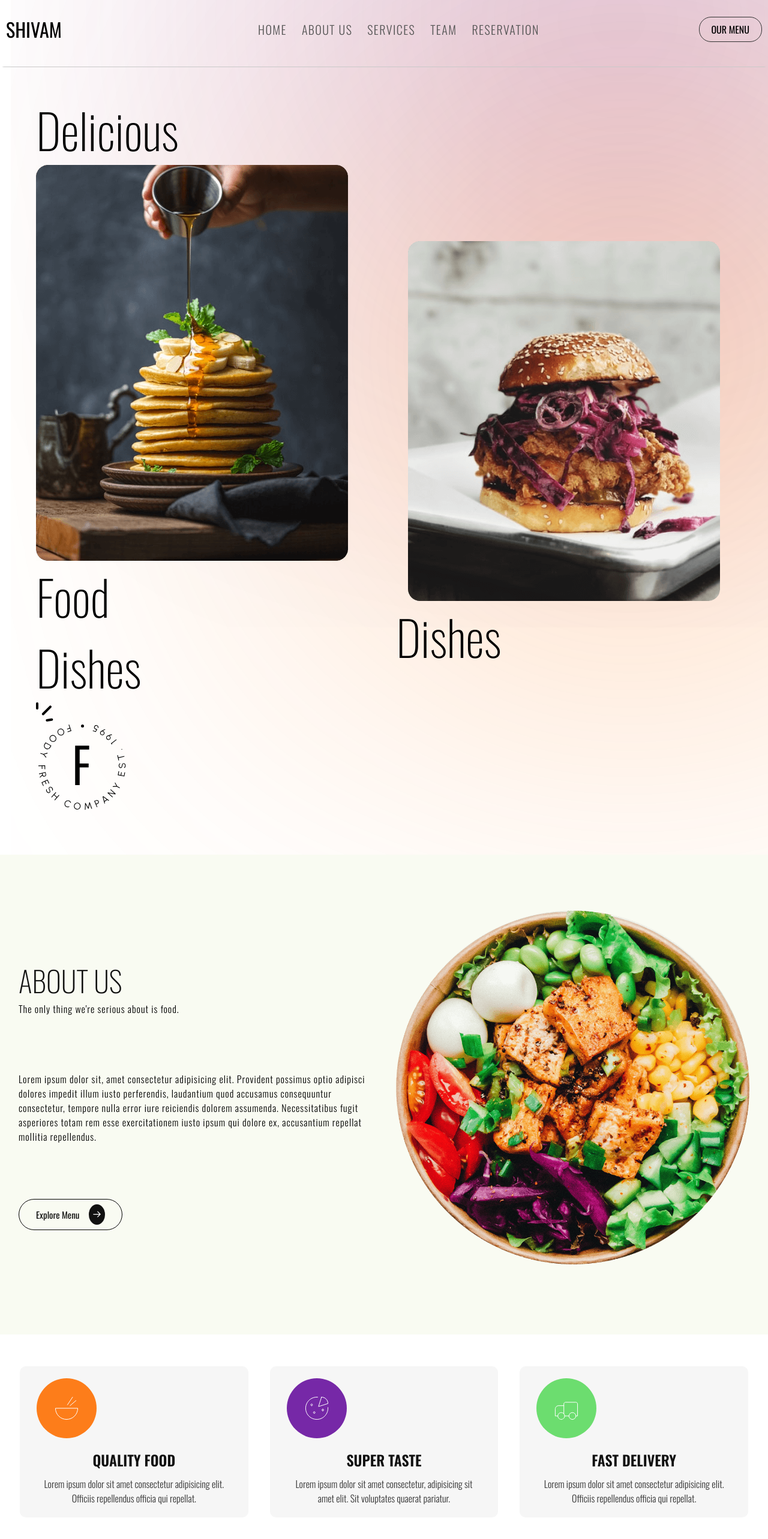
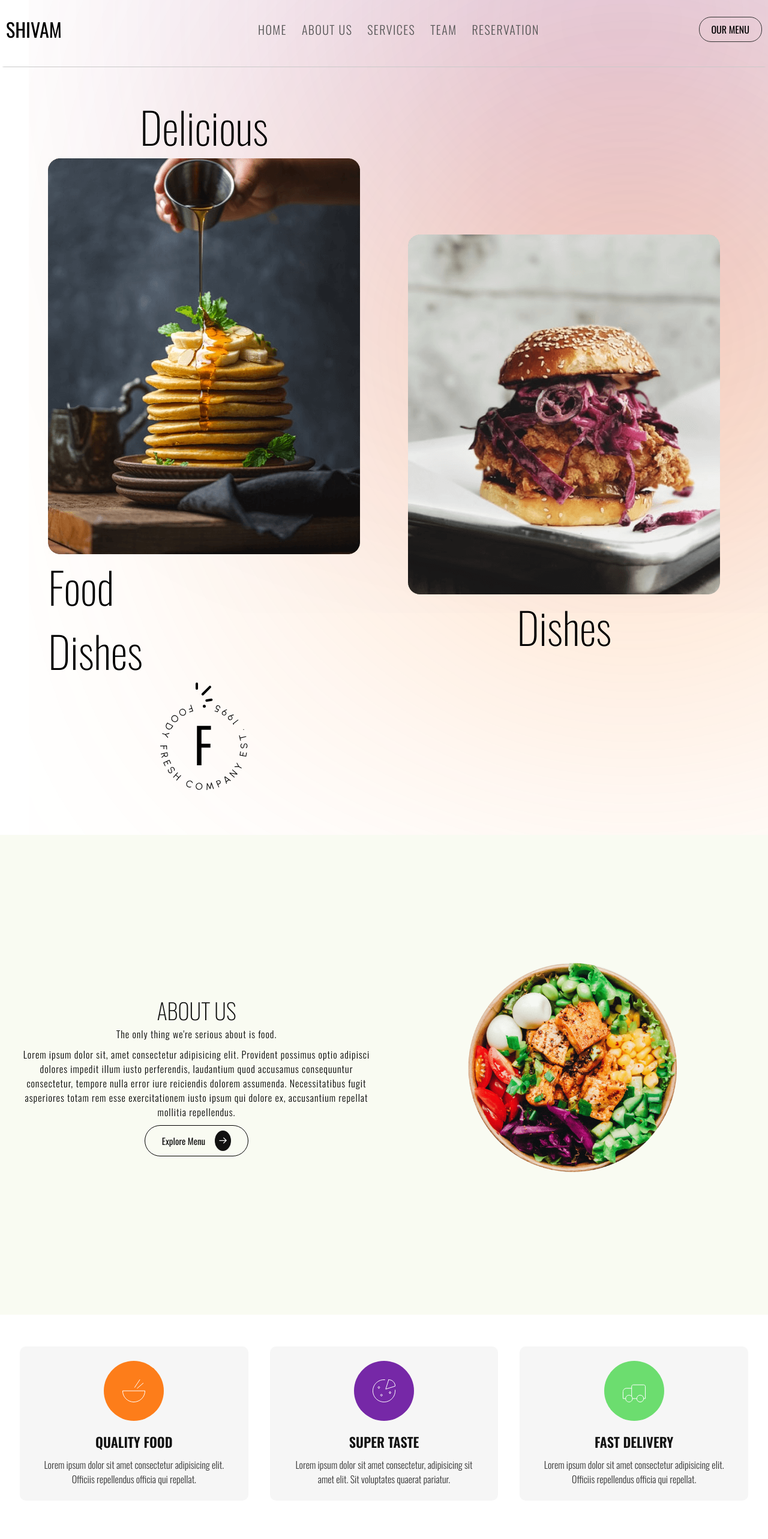
Before and after one commit to Shivam190204/Restraunt-Booking-System, a React (Vite) app in the folder frontend/: page / in a window 1280 px wide. Shown: the top 2566 px of the page at 60% size. Built offline with nearby package versions, Linux system fonts and the light colour scheme.

Commit message:
Update App.css

```diff
--- a/frontend/src/App.css
+++ b/frontend/src/App.css
@@ -1,4 +1,4 @@
-/* Import your preferred font */
+/* Import preferred font */
 @import url("https://fonts.googleapis.com/css2?family=Oswald:wght@200;300;400;500;600&display=swap");
 
 * {
@@ -9,13 +9,19 @@
   padding: 0;
 }
 
+html, body {
+  width: 100vw;
+  max-width: 100vw;
+  overflow-x: hidden;
+}
+
 ::-webkit-scrollbar {
   display: none;
 }
 
-/*************************************************
-  UNIVERSAL RESPONSIVE CONTAINERS & IMAGES
-*************************************************/
+/*********************************************
+    UNIVERSAL CONTAINERS & IMAGE CENTERING
+*********************************************/
 .container {
   width: 100%;
   max-width: 1500px;
@@ -31,11 +37,24 @@ img {
   max-width: 100%;
   height: auto;
   display: block;
+  margin: 0 auto;
 }
 
-/*************************************************
-  NAVIGATION (Responsive)
-*************************************************/
+.imageBox,
+.banner .imageBox,
+.about .banner img,
+.qualities .card img,
+.team .card img,
+.who_are_we .image_banner img {
+  display: flex;
+  justify-content: center;
+  align-items: center;
+  margin: 0 auto;
+}
+
+/*********************************************
+    NAVIGATION (Responsive)
+*********************************************/
 nav {
   display: flex;
   width: 100%;
@@ -117,7 +136,7 @@ nav svg {
   font-size: 1.75rem;
 }
 
-/* --- NAV MEDIA QUERIES --- */
+/* NAV MEDIA QUERIES */
 @media (max-width: 1100px) {
   nav {
     z-index: 20;
@@ -169,9 +188,9 @@ nav svg {
   }
 }
 
-/*************************************************
-  HERO SECTION (Responsive)
-*************************************************/
+/*********************************************
+    HERO SECTION (Improved Responsive Centering)
+*********************************************/
 .heroSection {
   min-height: 80vh;
   display: flex;
@@ -188,6 +207,7 @@ nav svg {
   width: 100%;
   flex-wrap: wrap;
   padding: 0;
+  align-items: center;
 }
 
 .heroSection .banner {
@@ -196,25 +216,18 @@ nav svg {
   min-width: 0;
   display: flex;
   flex-direction: column;
-  align-items: flex-start;
+  align-items: center;
   justify-content: center;
   padding: 15px;
+  text-align: center;
 }
 
 .heroSection .banner .title {
-  font-size: 5rem;
+  font-size: 4.5rem;
   font-weight: 200;
 }
 
-.heroSection .banner .imageBox {
-  width: 100%;
-  text-align: center;
-}
-
-/* IMAGE: forces all images inside to never overflow! */
 .heroSection .banner .imageBox img {
-  max-width: 100%;
-  height: auto;
   margin: 0 auto;
 }
 
@@ -226,15 +239,16 @@ nav svg {
   .heroSection .banner {
     flex: 1 1 0;
     width: 0;
-    align-items: flex-start;
+    align-items: center;
     justify-content: center;
+    text-align: left;
     padding: 20px;
   }
 }
 
 @media (max-width: 700px) {
   .heroSection .banner .title {
-    font-size: 2.5rem;
+    font-size: 2rem;
     text-align: center;
   }
   .heroSection {
@@ -242,9 +256,9 @@ nav svg {
   }
 }
 
-/*************************************************
-  ABOUT US (Responsive)
-*************************************************/
+/*********************************************
+    ABOUT SECTION
+*********************************************/
 .about {
   display: flex;
   min-height: 100vh;
@@ -265,12 +279,14 @@ nav svg {
   flex: 1 1 300px;
   display: flex;
   flex-direction: column;
-  justify-content: space-evenly;
+  justify-content: center;
+  align-items: center;
   padding: 32px 16px;
+  text-align: center;
 }
 
 .heading {
-  font-size: 3rem;
+  font-size: 2.3rem;
   font-weight: 200;
   color: #111;
 }
@@ -285,11 +301,10 @@ nav svg {
 
 .about .banner img {
   width: 100%;
-  max-width: 100%;
+  max-width: 350px;
   margin-bottom: 24px;
 }
 
-/* CTA Button */
 .about .banner a {
   border: 1px solid black;
   padding: 8px 28px;
@@ -320,13 +335,13 @@ nav svg {
   color: #111;
 }
 
-/* ABOUT US BREAKPOINTS */
+/* BREAKPOINTS */
 @media (max-width: 1050px) {
   .about .banner {
     padding: 16px;
   }
   .heading {
-    font-size: 2.3rem;
+    font-size: 2rem;
   }
 }
 @media (max-width: 786px) {
@@ -339,15 +354,14 @@ nav svg {
     padding: 24px 4px;
   }
   .about .banner img {
-    max-width: 400px;
-    margin: 0 auto;
-    margin-bottom: 24px;
+    max-width: 300px;
+    margin: 0 auto 24px auto;
   }
 }
 
-/*************************************************
-  QUALITIES SECTION (Responsive Cards)
-*************************************************/
+/*********************************************
+    QUALITIES SECTION
+*********************************************/
 .qualities {
   width: 100%;
   padding: 35px 0;
@@ -367,17 +381,21 @@ nav svg {
   min-width: 270px;
   max-width: 400px;
   margin: 18px;
-  padding: 20px 28px;
+  padding: 24px 28px;
   background: #f6f6f6;
   border-radius: 10px;
   text-align: center;
+  align-items: center;
+  justify-content: center;
+  display: flex;
+  flex-direction: column;
 }
 .qualities .card img {
   margin-bottom: 18px;
   max-width: 110px;
 }
 .qualities .card .title {
-  font-size: 1.5rem;
+  font-size: 1.4rem;
   font-weight: bold;
   color: #111;
   margin-bottom: 10px;
@@ -388,22 +406,21 @@ nav svg {
   font-weight: 300;
 }
 
-/* QUALITIES breakpoint */
 @media (max-width: 900px) {
   .qualities .container {
     flex-direction: column;
     align-items: center;
   }
   .qualities .card {
-    width: 90vw;
+    width: 95vw;
     max-width: 100%;
     margin: 16px 0;
   }
 }
 
-/*************************************************
-  MENU SECTION (Responsive Cards Grid)
-*************************************************/
+/*********************************************
+    MENU SECTION
+*********************************************/
 .menu {
   width: 100%;
   min-height: 100vh;
@@ -451,11 +468,13 @@ nav svg {
   width: 100%;
   height: 230px;
   object-fit: cover;
+  margin: 0 auto;
 }
 .menu .dishes_container .card h3 {
-  font-size: 1.3rem;
+  font-size: 1.2rem;
   font-weight: 500;
   padding: 12px 0 6px 0;
+  text-align: center;
 }
 .menu .dishes_container .card button {
   position: absolute;
@@ -468,7 +487,6 @@ nav svg {
   border-radius: 20px;
   font-size: 13px;
 }
-
 @media (max-width: 1000px) {
   .menu .dishes_container .card {
     width: calc(50% - 32px);
@@ -482,13 +500,13 @@ nav svg {
     max-width: 100%;
   }
   .menu .dishes_container .card h3 {
-    font-size: 1.1rem;
+    font-size: 1.05rem;
   }
 }
 
-/*************************************************
-  TEAM SECTION (Grid Responsive)
-*************************************************/
+/*********************************************
+    TEAM SECTION
+*********************************************/
 .team {
   display: flex;
   min-height: 60vh;
@@ -553,9 +571,9 @@ nav svg {
   }
 }
 
-/*************************************************
-  WHO ARE WE SECTION (Responsive)
-*************************************************/
+/*********************************************
+    WHO ARE WE SECTION
+*********************************************/
 .who_are_we {
   display: flex;
   justify-content: center;
@@ -575,8 +593,9 @@ nav svg {
   min-width: 0;
   display: flex;
   flex-direction: column;
-  align-items: flex-start;
-  justify-content: center;
+  align-items: center !important;
+  justify-content: center !important;
+  text-align: center;
 }
 .who_are_we .text_banner .card {
   margin-bottom: 20px;
@@ -595,7 +614,7 @@ nav svg {
   justify-content: center;
 }
 .who_are_we .image_banner img {
-  max-width: 420px;
+  max-width: 350px;
   width: 100%;
   height: auto;
 }
@@ -612,9 +631,9 @@ nav svg {
   }
 }
 
-/*************************************************
-  FOOTER (Responsive)
-*************************************************/
+/*********************************************
+    FOOTER
+*********************************************/
 footer {
   display: flex;
   width: 100%;
@@ -630,8 +649,8 @@ footer .container {
   max-width: 1500px;
   min-width: 0;
   flex-direction: column;
+  align-items: center;
 }
-
 footer .banner {
   display: flex;
   justify-content: space-between;
@@ -663,8 +682,6 @@ footer .banner .right {
   font-size: 1rem;
   color: #333;
 }
-
-/* FOOTER Mobile */
 @media (max-width: 600px) {
   footer .banner {
     flex-direction: column;
@@ -677,69 +694,89 @@ footer .banner .right {
   }
 }
 
-/*************************************************
-  RESERVATION SECTION (Responsive)
-*************************************************/
+/*********************************************
+    RESERVATION FORM (Improved Structure)
+*********************************************/
 .reservation {
-  width: 100%;
-  min-height: 75vh;
-  padding: 32px 0;
   display: flex;
   justify-content: center;
+  align-items: center;
+  min-height: 75vh;
+  width: 100%;
   background: url(/reserve.svg) no-repeat right;
   background-size: cover;
 }
 .reservation .container {
+  display: flex;
   flex-wrap: wrap;
+  justify-content: center;
+  align-items: center;
+  min-height: 400px;
   width: 100%;
   max-width: 1500px;
   min-width: 0;
-  align-items: flex-start;
 }
+
 .reservation .banner {
   width: 100%;
   max-width: 600px;
-  flex: 1;
-  padding: 30px;
   display: flex;
   flex-direction: column;
   align-items: center;
+  justify-content: center;
+  margin: 0 auto;
 }
-.reservation .reservation_form_box {
+
+.reservation_form_box {
   width: 100%;
   max-width: 400px;
   background: #fff;
-  padding: 22px;
-  box-shadow: -1px 0px 37px 0px rgba(152, 87, 191, 0.15);
+  padding: 32px 22px 28px 22px;
+  box-shadow: 0 4px 28px rgba(152,87,191,0.06);
+  border-radius: 14px;
   margin: 0 auto;
+  display: flex;
+  flex-direction: column;
+  gap: 16px;
 }
-.reservation .reservation_form_box h1 {
+
+.reservation_form_box h1 {
   font-size: 2rem;
-  font-weight: 200;
-  color: #111;
   text-align: center;
-  margin-bottom: 10px;
+  margin-bottom: 12px;
+  font-weight: 300;
 }
-.reservation .reservation_form_box form div {
+
+.reservation_form_box form {
   display: flex;
-  gap: 20px;
-  margin-bottom: 20px;
+  flex-direction: column;
+  gap: 14px;
 }
-.reservation .reservation_form_box input {
-  flex: 1;
-  padding: 5px;
-  font-size: 15px;
-  font-weight: 300;
+
+.reservation_form_box form div {
+  display: flex;
+  flex-direction: row;
+  gap: 12px;
+}
+
+.reservation_form_box input,
+.reservation_form_box input[type="email"],
+.reservation_form_box input[type="number"] {
+  width: 100%;
+  font-size: 1rem;
+  padding: 6px 8px;
+  margin-bottom: 0;
   border: none;
-  border-bottom: 1px solid #999;
+  border-bottom: 1.2px solid #aaa;
   background: transparent;
 }
-.reservation .reservation_form_box input:focus {
+
+.reservation_form_box input:focus {
+  border-bottom: 2px solid #775cdf;
   outline: none;
-  border-bottom: 2px solid skyblue;
 }
-.reservation .reservation_form_box form button {
-  margin: 20px auto 0 auto;
+
+.reservation_form_box button {
   border: 1px solid #111;
   padding: 8px 32px;
   border-radius: 30px;
@@ -749,8 +786,9 @@ footer .banner .right {
   display: flex;
   align-items: center;
   cursor: pointer;
+  margin: 20px auto 0 auto;
 }
-.reservation .reservation_form_box form button span {
+.reservation_form_box button span {
   margin-left: 1rem;
   padding: 3px;
   background: #111;
@@ -758,20 +796,28 @@ footer .banner .right {
   color: #fff;
 }
 
-@media (max-width: 900px) {
-  .reservation .container {
+@media (max-width: 700px) {
+  .reservation .container, .reservation .banner {
+    flex-direction: column !important;
+    max-width: 100vw;
+    padding: 0;
+  }
+  .reservation_form_box {
+    max-width: 97vw;
+    padding: 14px 3vw;
+  }
+  .reservation_form_box form div {
     flex-direction: column;
-    gap: 24px;
+    gap: 8px;
   }
-  .reservation .banner {
-    max-width: 100vw;
-    padding: 18px;
+  .reservation_form_box button {
+    width: 100%;
   }
 }
 
-/*************************************************
-  NOT FOUND PAGE (Responsive)
-*************************************************/
+/*********************************************
+    NOT FOUND PAGE
+*********************************************/
 .notFound {
   width: 100%;
   min-height: 100vh;
@@ -832,13 +878,3 @@ footer .banner .right {
   background: #fff;
   color: #111;
 }
-
-/*************************************************
-  ADDITIONAL HELPERS
-*************************************************/
-/* Remove horizontal scroll on mobile */
-html, body {
-  width: 100vw;
-  max-width: 100vw;
-  overflow-x: hidden;
-}
```
